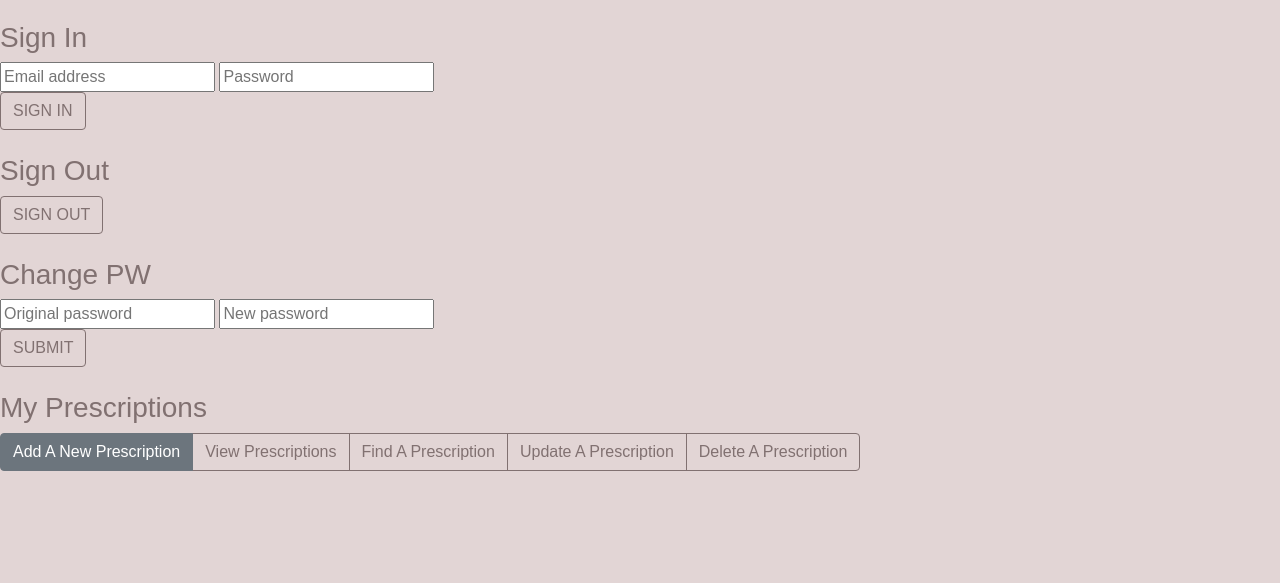
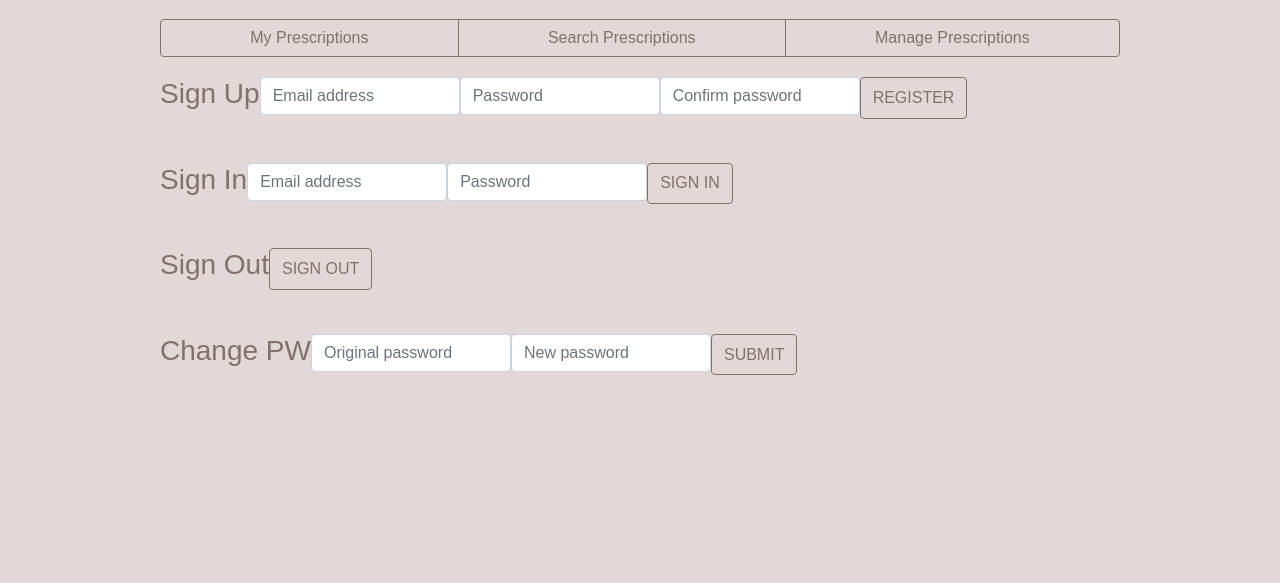
Before and after one commit to JeheeChoi/my-drugs-client, a website built with webpack: page index.html in a window 1280 px wide. Shown: the part 217-800 px from the top of the page. Built offline with nearby package versions, Linux system fonts and the light colour scheme; a web font is replaced by a local one.

Commit message:
Update on index.html and css 11/07/20
Updated index html for the layout

```diff
--- a/assets/scripts/auth/ui.js
+++ b/assets/scripts/auth/ui.js
@@ -4,8 +4,8 @@ const store = require('../store')
 const onSignUpSuccess = function (res) {
   const user = res.user
   $('#message-display').html(`
-    <h4>New user
-    ${user.email} successfully signed up!</h4>
+    <h5>New user
+    ${user.email} successfully signed up!</h5>
   `)
   $('#sign-up').trigger('reset')
 }
@@ -14,20 +14,20 @@ const onSignInSuccess = function (res) {
   const user = res.user
   store.user = res.user
   $('#message-display').html(`
-    <h4>Hello
-    ${user.email}! </h4>
+    <h5>Hello
+    ${user.email}! </h5>
   `)
   $('#sign-in').trigger('reset')
 }
 
 const onSignOutSuccess = function () {
   $('#message-display').html(`
-    <h4>User ${store.user.email} successfully signed out! </h4>
+    <h5>User ${store.user.email} successfully signed out! </h5>
   `)
 }
 
 const onChangePwSuccess = function () {
-  $('#message-display').html('<h4>Password successfully changed! </h4>')
+  $('#message-display').html('<h5>Password successfully changed! </h5>')
   $('#change-password').trigger('reset')
 }
 
--- a/assets/styles/index.scss
+++ b/assets/styles/index.scss
@@ -1,15 +1,31 @@
 @import '~bootstrap/scss/bootstrap';
 
 body {
-  background-color: #E2D5D5;
+  background-color: #E3D8D8;
   font-family: 'Montserrat Alternates', sans-serif;
   font-family: 'Sawarabi Mincho', sans-serif;
   color: #817171;
+  margin: 150px 150px;
 }
+div {
+  padding: 10px;
+  display: flex;
+  flex-wrap: wrap;
+  justify-content: start;
+}
+.btn-group-toggle {
+  display: flex;
+  justify-content: flex-end;
+}
+// form {
+//   border: 1px solid #817171;
+//   border-radius: 4px;
+// }
 
 h1 {
   font-family: 'Montserrat Alternates', sans-serif;
   color: black;
+  text-align: right;
 }
 
 .btn-outline-secondary {
@@ -21,3 +37,11 @@ h1 {
   background: #817171;
   color: white;
 }
+
+.btn-outline-secondary:focus {
+  background: #817171;
+  color: white;
+}
+.form-control {
+  width: 200px;
+}
--- a/index.html
+++ b/index.html
@@ -15,19 +15,31 @@
     </head>
     <body>
       <h1>MyDrugs</h1>
-
-      <br>
-
       <div id="message-display"></div>
 
-      <br>
+      <div class="btn-group btn-group-toggle" data-toggle="buttons" >
+        <label class="btn btn-outline-secondary">
+          <input type="radio" name="options" id="index-prescription" />My Prescriptions
+        </label>
+        <label class="btn btn-outline-secondary">
+          <input type="radio" name="options" id="show-prescription" /> Search Prescriptions
+        </label>
+        <!-- <label class="btn btn-outline-secondary">
+          <input type="radio" name="options" id="create-prescription" />Add A New Prescription
+        </label> -->
+        <label class="btn btn-outline-secondary">
+          <input type="radio" name="options" id="update-prescription" /> Manage Prescriptions
+        </label>
+      </div>
 
       <form id="sign-up">
       <div class="container-auth">
         <h3>Sign Up</h3>
-        <input required type="text" name="credentials[email]" placeholder ="Email address" />
-        <input required type="password" name="credentials[password]" placeholder="Password" />
-        <input required type="password" name="credentials[password_confirmation]" placeholder="Confirm password" /><br>
+        <br>
+        <input required type="text" class="form-control" name="credentials[email]" placeholder ="Email address" />
+        <input required type="password" class="form-control" name="credentials[password]" placeholder="Password" />
+        <input required type="password" class="form-control" name="credentials[password_confirmation]" placeholder="Confirm password" />
+        <br>
         <input type="Submit" class="btn btn-outline-secondary" value="REGISTER" />
       </div>
       </form>
@@ -36,10 +48,10 @@
       <form id="sign-in">
       <div class="container-auth">
         <h3>Sign In</h3>
-        <!-- <label for="sign-in-email"></label> -->
-        <input required type="text" name="credentials[email]" placeholder ="Email address" />
-        <!-- <label for="sign-in-password"></label> -->
-        <input required type="password" name="credentials[password]" placeholder="Password"/><br>
+        <br>
+        <input required type="text" class="form-control" name="credentials[email]" placeholder ="Email address" />
+        <input required type="password" class="form-control" name="credentials[password]" placeholder="Password"/>
+        <br>
         <input type="Submit" class="btn btn-outline-secondary" value="SIGN IN" />
       </div>
       </form>
@@ -58,34 +70,28 @@
       <form id="change-password">
       <div class="container-auth">
       <h3>Change PW</h3>
-      <input required type="password" name="passwords[old]" placeholder="Original password"/>
-      <input required type="password" name="passwords[new]" placeholder="New password" /><br>
+      <input required type="password" class="form-control" name="passwords[old]" placeholder="Original password"/>
+      <input required type="password" class="form-control" name="passwords[new]" placeholder="New password" /><br>
       <input type="Submit" class="btn btn-outline-secondary" value="SUBMIT" />
       </div>
       </form>
 
+      <!-- <h3>My Prescriptions</h3>
+      <a class="btn btn-outline-secondary" data-toggle="collapse" href="#multiCollapseExample1" role="button" aria-expanded="false" aria-controls="multiCollapseExample1">Add A New Prescription</a>
+
+      <div class="row">
+        <div class="col">
+          <div class="collapse multi-collapse" id="multiCollapseExample1">
+            <div class="card card-body">
+              Add your prescription here.
+            </div>
+          </div>
+        </div>
+      </div> -->
+
       <br>
 
-      <form id="My-Prescriptions">
-      <h3>My Prescriptions</h3>
-      <div class="btn-group btn-group-toggle" data-toggle="buttons" >
-        <label class="btn btn-outline-secondary active">
-          <input type="radio" name="options" id="create-prescription" />Add A New Prescription
-        </label>
-        <label class="btn btn-outline-secondary">
-          <input type="radio" name="options" id="view-prescription" /> View Prescriptions
-        </label>
-        <label class="btn btn-outline-secondary">
-          <input type="radio" name="options" id="find-prescription" /> Find A Prescription
-        </label>
-        <label class="btn btn-outline-secondary">
-          <input type="radio" name="options" id="update-prescription" /> Update A Prescription
-        </label>
-        <label class="btn btn-outline-secondary">
-          <input type="radio" name="options" id="delete-prescription" /> Delete A Prescription
-        </label>
-      </div>
-      </form>
+
 
     </body>
 </html>
```
